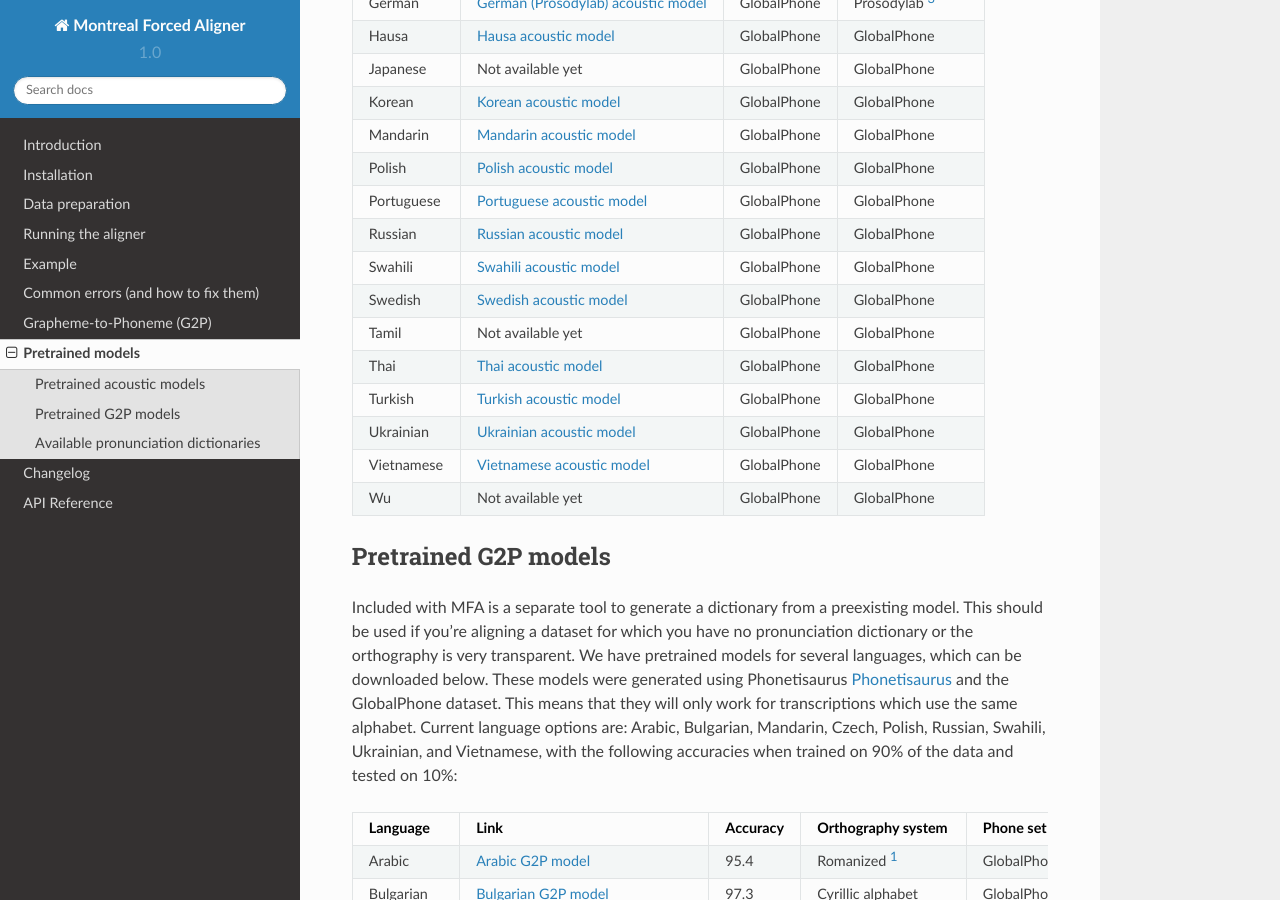
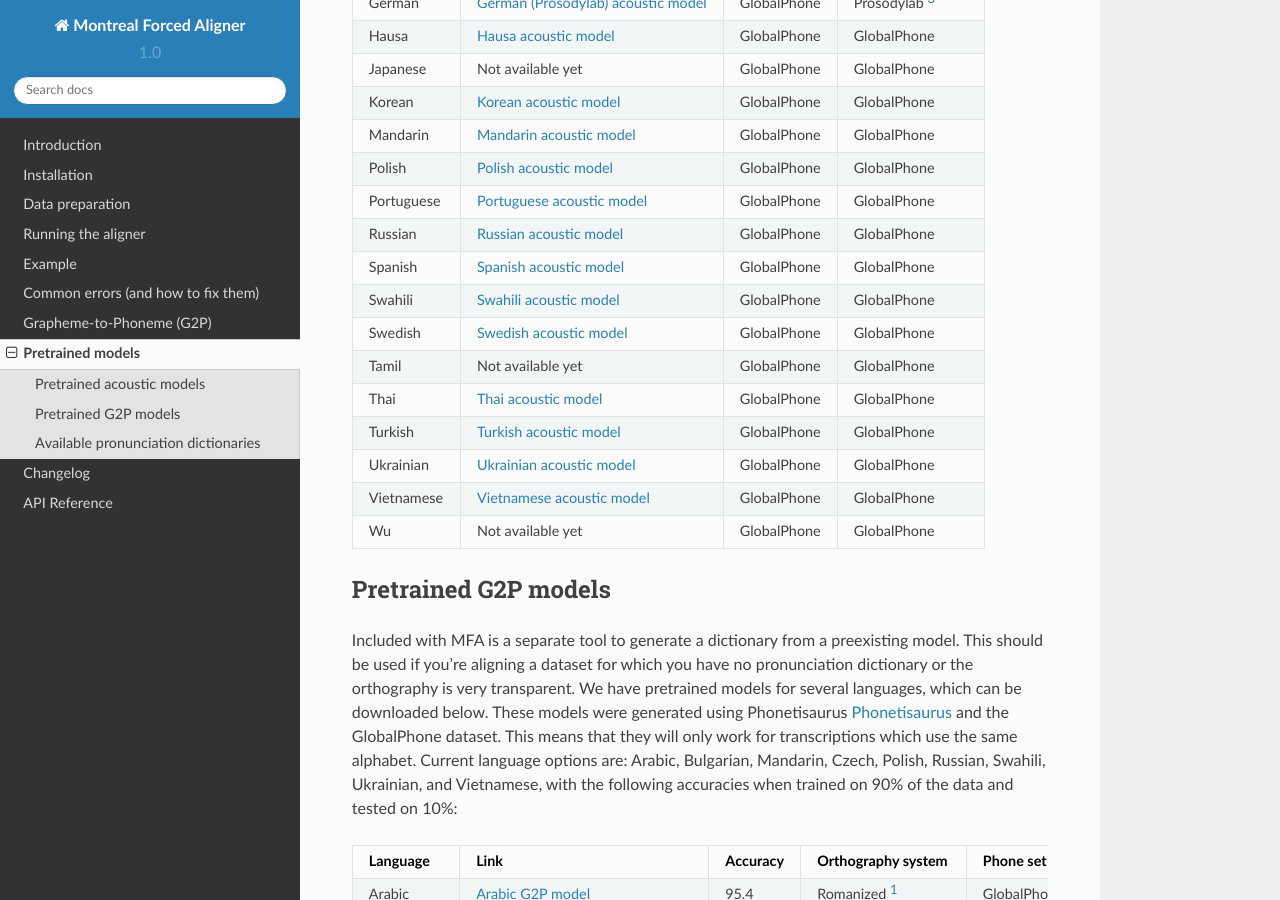
Before and after one commit to MontrealCorpusTools/Montreal-Forced-Aligner, a Sphinx documentation site: the page built from docs/source/pretrained_models.rst, in a window 1280 px wide and 900 px high, scrolled down 727 px. Built offline with Sphinx 7.4.7 and the Read the Docs theme 2.0.0, drawn with Linux system fonts in a browser that asks for light colours.

Commit message:
Add Spanish link

```diff
--- a/docs/source/pretrained_models.rst
+++ b/docs/source/pretrained_models.rst
@@ -31,6 +31,8 @@
 .. _`Portuguese acoustic model`: http://mlmlab.org/mfa/mfa-models/portuguese.zip
 
 .. _`Russian acoustic model`: http://mlmlab.org/mfa/mfa-models/russian.zip
+
+.. _`Spanish acoustic model`: http://mlmlab.org/mfa/mfa-models/spanish.zip
 
 .. _`Swahili acoustic model`: http://mlmlab.org/mfa/mfa-models/swahili.zip
 
@@ -166,6 +168,8 @@ to generate the necessary pronunciation dictionary.
 +----------------+-----------------------------------------------------+----------------------+-----------------------+
 | Russian        | `Russian acoustic model`_                           | GlobalPhone          | GlobalPhone           |
 +----------------+-----------------------------------------------------+----------------------+-----------------------+
+| Spanish        | `Spanish acoustic model`_                           | GlobalPhone          | GlobalPhone           |
++----------------+-----------------------------------------------------+----------------------+-----------------------+
 | Swahili        | `Swahili acoustic model`_                           | GlobalPhone          | GlobalPhone           |
 +----------------+-----------------------------------------------------+----------------------+-----------------------+
 | Swedish        | `Swedish acoustic model`_                           | GlobalPhone          | GlobalPhone           |
```
